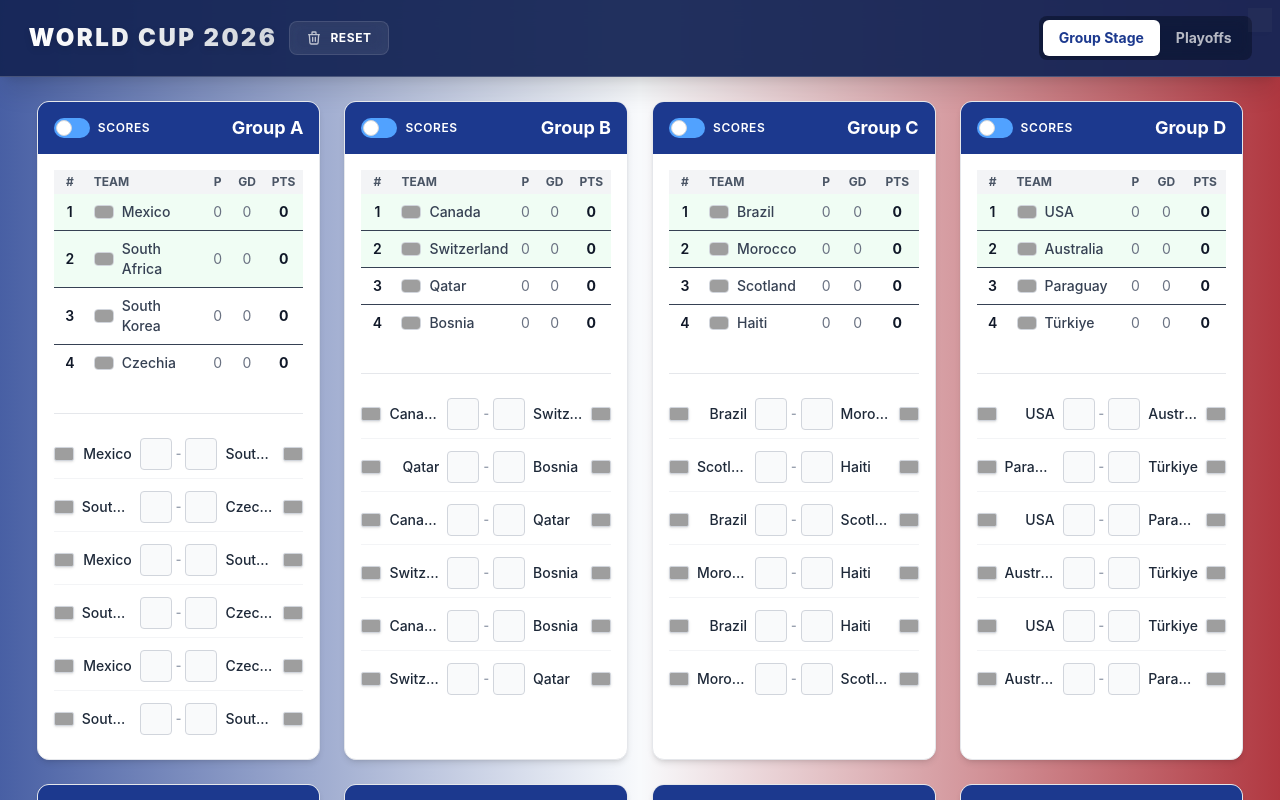
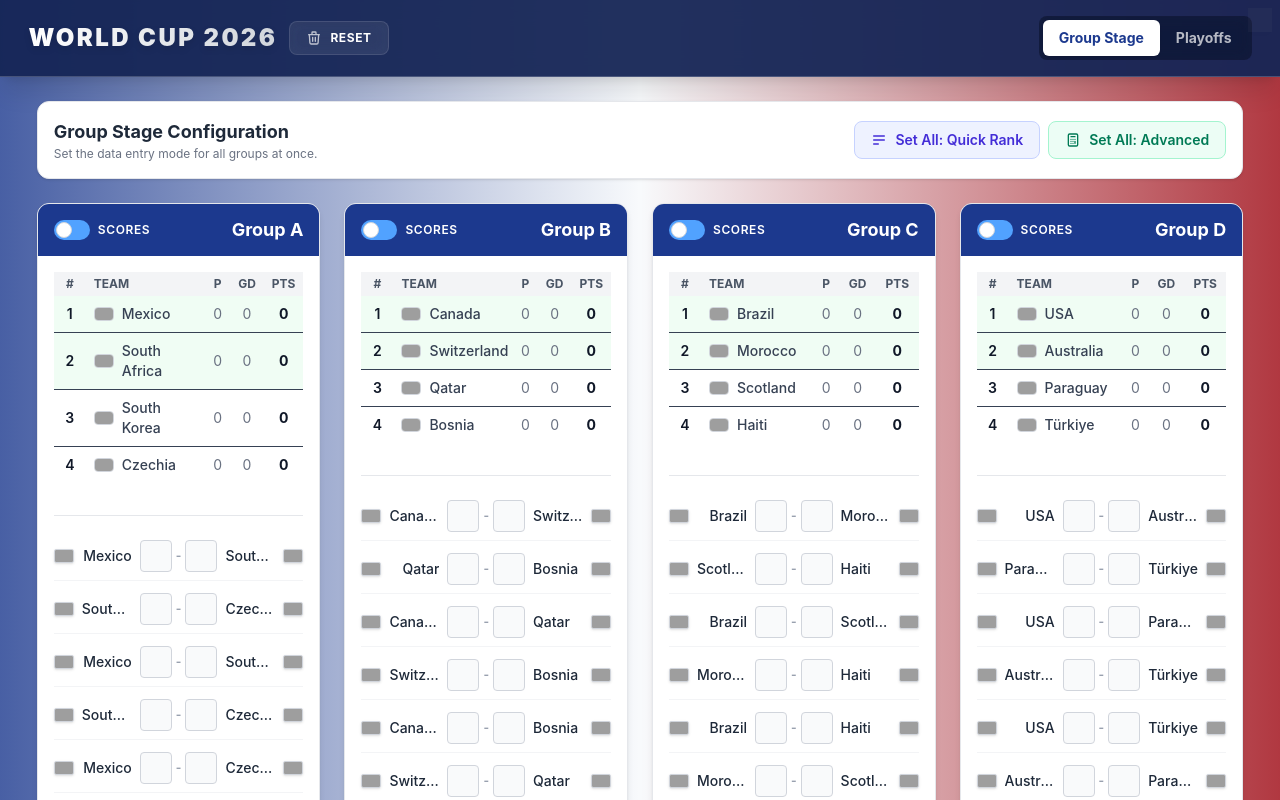
Before and after one commit to AvishayC88/world-cup-builder, a React (Vite) app: page / in a window 1280 px wide. Shown: the top 800 px of the page. Built offline with nearby package versions, Linux system fonts and the light colour scheme; grey boxes are pictures that could not be loaded.

Commit message:
feat: add global control bar for group stage configuration and implement setAllGroupsMode functionality

```diff
--- a/src/components/GroupStage/GroupStageGrid.tsx
+++ b/src/components/GroupStage/GroupStageGrid.tsx
@@ -5,17 +5,45 @@
 
 export const GroupStageGrid: React.FC = () => {
   const groups = useTournamentStore((state) => state.groups);
+  const setAllGroupsMode = useTournamentStore((state) => state.setAllGroupsMode);
 
   return (
     <div className="flex-1 overflow-y-auto p-4 md:p-6 w-full h-full">
       <div className="max-w-[1500px] mx-auto">
+
+        {/* Global Control Bar */}
+        <div className="mb-6 flex flex-col sm:flex-row justify-between items-center bg-white p-3 md:p-4 rounded-xl shadow-sm border border-gray-200">
+          <div className="mb-3 sm:mb-0">
+            <h2 className="text-lg font-bold text-gray-800">Group Stage Configuration</h2>
+            <p className="text-xs text-gray-500">Set the data entry mode for all groups at once.</p>
+          </div>
+
+          <div className="flex gap-2 w-full sm:w-auto">
+            <button
+              onClick={() => setAllGroupsMode('MANUAL')}
+              className="flex-1 sm:flex-none px-4 py-2 bg-indigo-50 hover:bg-indigo-100 text-indigo-700 text-sm font-semibold rounded-lg transition-colors border border-indigo-200 flex items-center justify-center gap-2"
+            >
+              <svg className="w-4 h-4" fill="none" stroke="currentColor" viewBox="0 0 24 24"><path strokeLinecap="round" strokeLinejoin="round" strokeWidth="2" d="M4 6h16M4 12h16M4 18h7" /></svg>
+              Set All: Quick Rank
+            </button>
+            <button
+              onClick={() => setAllGroupsMode('SCORES')}
+              className="flex-1 sm:flex-none px-4 py-2 bg-emerald-50 hover:bg-emerald-100 text-emerald-700 text-sm font-semibold rounded-lg transition-colors border border-emerald-200 flex items-center justify-center gap-2"
+            >
+              <svg className="w-4 h-4" fill="none" stroke="currentColor" viewBox="0 0 24 24"><path strokeLinecap="round" strokeLinejoin="round" strokeWidth="2" d="M9 7h6m0 10v-3m-3 3h.01M9 17h.01M9 14h.01M12 14h.01M15 11h.01M12 11h.01M9 11h.01M7 21h10a2 2 0 002-2V5a2 2 0 00-2-2H7a2 2 0 00-2 2v14a2 2 0 002 2z" /></svg>
+              Set All: Advanced
+            </button>
+          </div>
+        </div>
+
+        {/* The Grid */}
         <div className="grid grid-cols-1 md:grid-cols-2 lg:grid-cols-3 xl:grid-cols-4 gap-4 md:gap-6 w-full">
           {Object.values(groups).map((group) => (
             <GroupCard key={group.id} group={group} />
           ))}
         </div>
 
-        {/* Third Place Rankings appear firmly at the bottom of the group stage */}
+        {/* Third Place Rankings */}
         <div className="mt-6 md:mt-8 mb-12">
           <ThirdPlaceTable />
         </div>
--- a/src/store/tournamentStore.ts
+++ b/src/store/tournamentStore.ts
@@ -62,8 +62,9 @@
           };
         }),
 
-      resetGroupStageState: () =>
+resetGroupStageState: () =>
         set((state) => {
+
           const newMatches = JSON.parse(JSON.stringify(state.matches)) as Record<string, Match>;
           Object.values(newMatches).forEach(match => {
             match.scoreA = null;
@@ -72,14 +73,15 @@
 
           const newGroups = JSON.parse(JSON.stringify(state.groups)) as Record<string, Group>;
           Object.values(newGroups).forEach(group => {
-            group.mode = 'SCORES';
+
             group.standingsOverride = group.teams.map(t => t.id);
           });
 
           return {
             matches: newMatches,
             groups: newGroups,
-            isThirdPlaceAutoCalculated: true,
+
+            isThirdPlaceAutoCalculated: state.isThirdPlaceAutoCalculated,
             thirdPlaceStandingsOverride: []
           };
         }),
@@ -185,6 +187,23 @@
           const updatedPlayoffs = recalculateTree(playoffs);
           return { playoffMatches: updatedPlayoffs };
         }),
+        setAllGroupsMode: (mode) =>
+        set((state) => {
+          const updatedGroups = { ...state.groups };
+
+
+          Object.keys(updatedGroups).forEach(groupId => {
+            updatedGroups[groupId] = {
+              ...updatedGroups[groupId],
+              mode: mode,
+            };
+          });
+
+          return {
+            groups: updatedGroups,
+            isThirdPlaceAutoCalculated: mode === 'SCORES',
+          };
+        }),
     }),
     {
       name: 'world-cup-2026-storage',
--- a/src/store/types.ts
+++ b/src/store/types.ts
@@ -45,4 +45,5 @@
   resetPlayoffs: () => void;
   resetGroupStageState: () => void;
   setThirdPlaceStandingsOverride: (teamIds: string[]) => void;
+  setAllGroupsMode: (mode: 'SCORES' | 'MANUAL') => void;
 }
```
